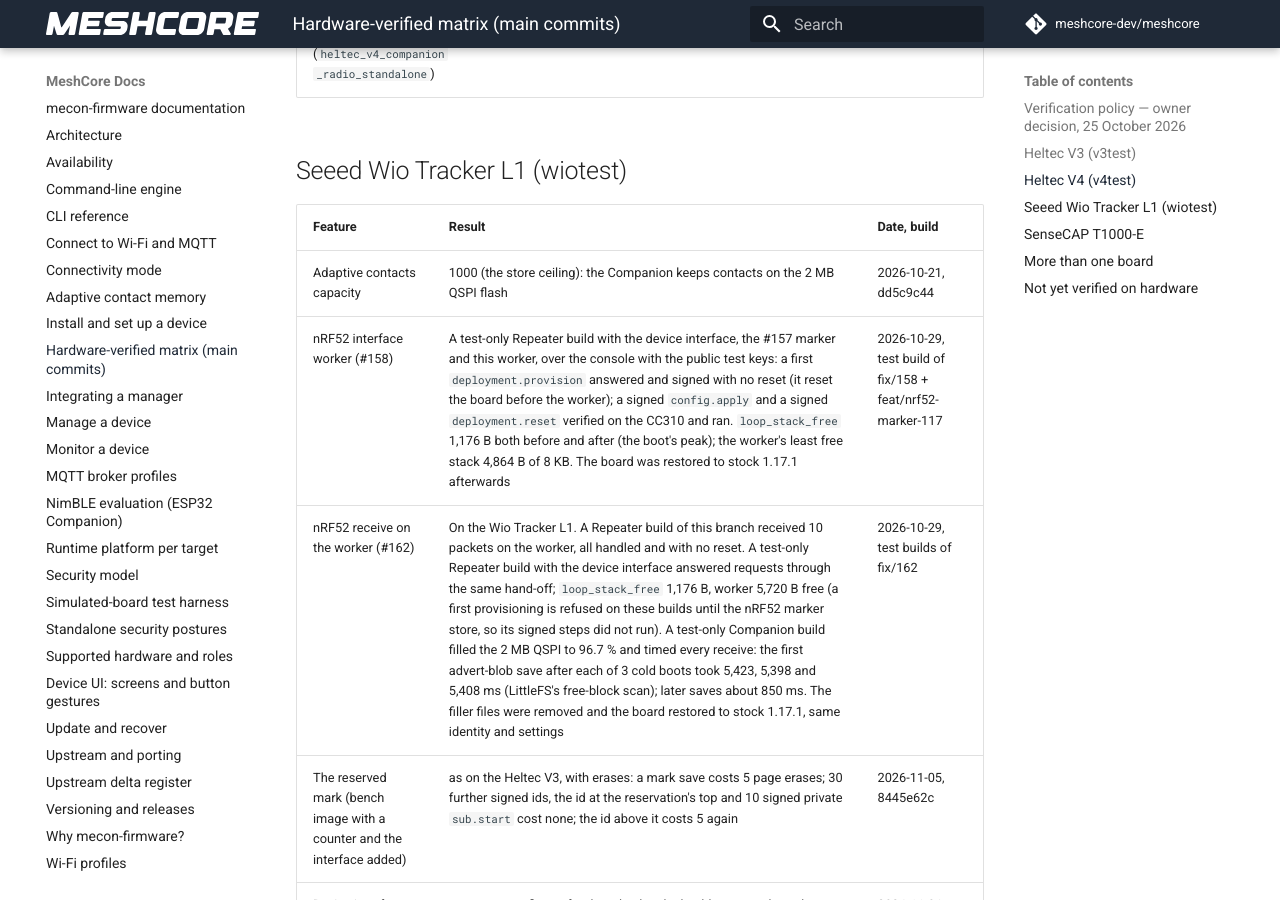
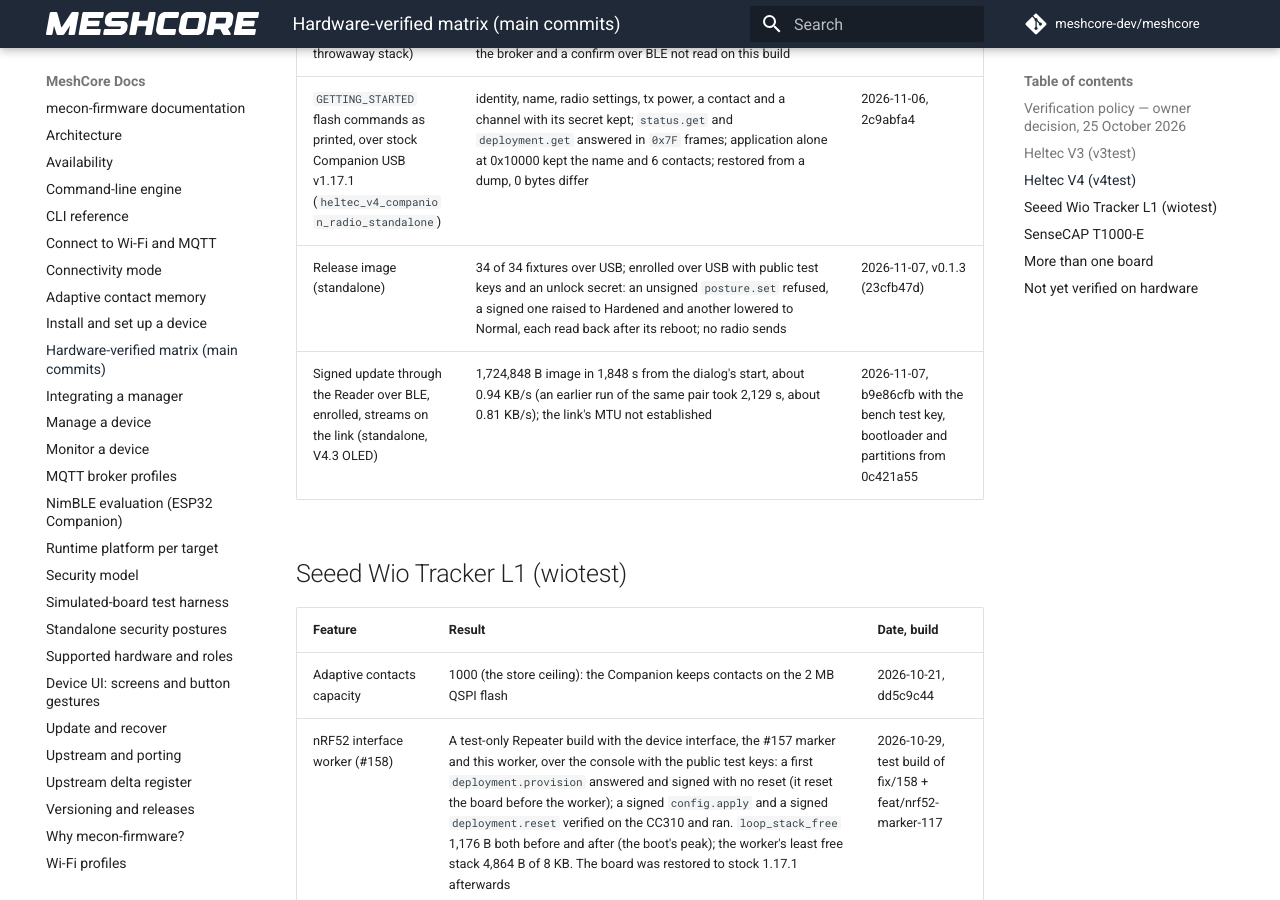
Before and after one commit to hoejriis/mecon-firmware, an MkDocs documentation site: the page built from docs/HARDWARE_VERIFIED.md, in a window 1280 px wide and 900 px high, scrolled down 9546 px. Built offline with MkDocs 1.6.1 and Material for MkDocs 9.7.7, drawn with Linux system fonts in a browser that asks for light colours; comment, search, counter and statistics services are not loaded; some of the changed text lies outside the part shown.

Commit message:
Hardware page: the v0.1.3 read on three boards and a Reader update over BLE
The tag's images read on the V3, V4 and T1000-E, and the mesh coder's
measured BLE push through its Reader, with what each did not establish.

Co-Authored-By: Claude Opus 5.5 (1M context) <noreply@anthropic.com>

```diff
--- a/docs/HARDWARE_VERIFIED.md
+++ b/docs/HARDWARE_VERIFIED.md
@@ -70,6 +70,7 @@ broker host (throwaway TLS brokers) and USB host. Dates are UTC; builds are the
 | `identity.rotate` over a verified broker (standalone, public test keys, bench timing marks) | 350 contacts: signed result in 3.9 s and the session stays up, longest silence on the cable 3.8 s (0 contacts before the change: about 55 s with the session and the result lost). None left: 2.9 s | 2026-11-06, 9a70e235 |
 | Multi-frame requests over the UART under mesh traffic (3.2 KB, each sent after the previous answer) | off the mesh channel: 0 of 1,500 dropped. On it, core default FIFO threshold (120 bytes): 4 to 13 of 1,500 dropped across runs, and in the run that counted them 77 FIFO overflows. With a threshold of 32 bytes: 2 of 1,500 dropped, 34 overflows. A doubled receive buffer changed nothing, and the longest loop pass stayed near 50 ms. A dropped request answers `invalid` / `incomplete` and is resent | 2026-11-04, this PR's branch |
 | PlatformIO's upload steps over stock Companion v1.17.1, run by hand with `esptool` at the same addresses (`Heltec_v3_companion_radio_standalone`) | identity and name kept, 3 contacts listed after boot, `deployment.get` state `none`; board then restored from a full dump, read-back identical. SF and CR were not read on stock, so the radio is compared by frequency and bandwidth only | 2026-11-06, 741e31ec |
+| Release image (standalone) | 34 of 34 fixtures over USB; over `wss` with a verified certificate, ten streams and 40 contacts: free with the session 60,680 B, lowest free 34,252 B against a floor of 20,480 B, largest block 31,732 B, least loop stack 2,724 B, largest signed reply 1,260 B, no failed page; no radio sends | 2026-11-07, v0.1.3 (23cfb47d) |
 
 ## Heltec V4 (v4test)
 
@@ -107,6 +108,8 @@ broker host (throwaway TLS brokers) and USB host. Dates are UTC; builds are the
 | Signed update over BLE, enrolled (standalone) | over a BLE link with a PIN of the device's own, from a Linux host (BlueZ): manifest staged; offer refused unsigned and with a broken signature, then a signed one opened the job in 3.3 s; a chunk with a wrong token refused; all 1,730,064 bytes pushed in 1,539 s at 1.12 KB/s, 6 chunks asked again after `incomplete`, no reconnect; the new image attested its job over BLE; confirm refused unsigned, a signed one confirmed in 3.2 s; still the new build and still enrolled after a hard reset. Phone or browser as the client, a link lost during the push, a revert and `job.cancel` over BLE not run | 2026-11-06, 2a0e85a3 with the bench test key |
 | Signed `connectivity.mode` over a verified broker (standalone, public test keys, on a throwaway stack) | a switch to BLE over the broker answered `awaiting-confirm` with 300 s to confirm, restarted into BLE, and a signed `job.confirm` over the cable confirmed it; the same switch left alone brought the broker connection back 331 s later (the job's own `reverted` state not read); an unsigned switch over the broker and a confirm over BLE not read on this build | 2026-11-07, 8515882f |
 | `GETTING_STARTED` flash commands as printed, over stock Companion USB v1.17.1 (`heltec_v4_companion_radio_standalone`) | identity, name, radio settings, tx power, a contact and a channel with its secret kept; `status.get` and `deployment.get` answered in `0x7F` frames; application alone at 0x10000 kept the name and 6 contacts; restored from a dump, 0 bytes differ | 2026-11-06, 2c9abfa4 |
+| Release image (standalone) | 34 of 34 fixtures over USB; enrolled over USB with public test keys and an unlock secret: an unsigned `posture.set` refused, a signed one raised to Hardened and another lowered to Normal, each read back after its reboot; no radio sends | 2026-11-07, v0.1.3 (23cfb47d) |
+| Signed update through the Reader over BLE, enrolled, streams on the link (standalone, V4.3 OLED) | 1,724,848 B image in 1,848 s from the dialog's start, about 0.94 KB/s (an earlier run of the same pair took 2,129 s, about 0.81 KB/s); the link's MTU not established | 2026-11-07, b9e86cfb with the bench test key, bootloader and partitions from 0c421a55 |
 
 ## Seeed Wio Tracker L1 (wiotest)
 
@@ -133,6 +136,7 @@ broker host (throwaway TLS brokers) and USB host. Dates are UTC; builds are the
 | Room server on cleared marker pages | every request fixture, 24 of 24. Enrolment with the public test keys: first provisioning, signed `config.apply` and signed `deployment.reset`; loop stack free 1,296 B, worker stack free 4,944 B | 2026-11-06, a9308228 |
 | Companion enrolment from `main` | first provisioning, unsigned change refused, signed change, signed reset with the node key kept; public test keys | 2026-11-06, a9308228 |
 | Repeater enrolment with the public test keys (`tools/mecon_worker_hw.py`) | first provisioning, signed `config.apply` and signed `deployment.reset` answered with no reset; loop stack free 1,104 B, worker stack free 5,008 B | 2026-11-06, a0468be6 |
+| Release image over a Companion's store (Repeater, Room server, then Companion back) | by serial DFU with no erase, 350 contacts in the store: record `none` in each role, 24 of 24 fixtures each with enrolment (first provisioning, signed `config.apply`, signed `deployment.reset`); loop stack free 1,104 B and 1,296 B, worker 4,944 B and 5,008 B; the Companion back with its key, 350 of 350 contacts, 5 of 5 named channels; name, location and telemetry mode needed setting back; no radio sends | 2026-11-07, v0.1.3 (23cfb47d) |
 
 ## More than one board
 
```
